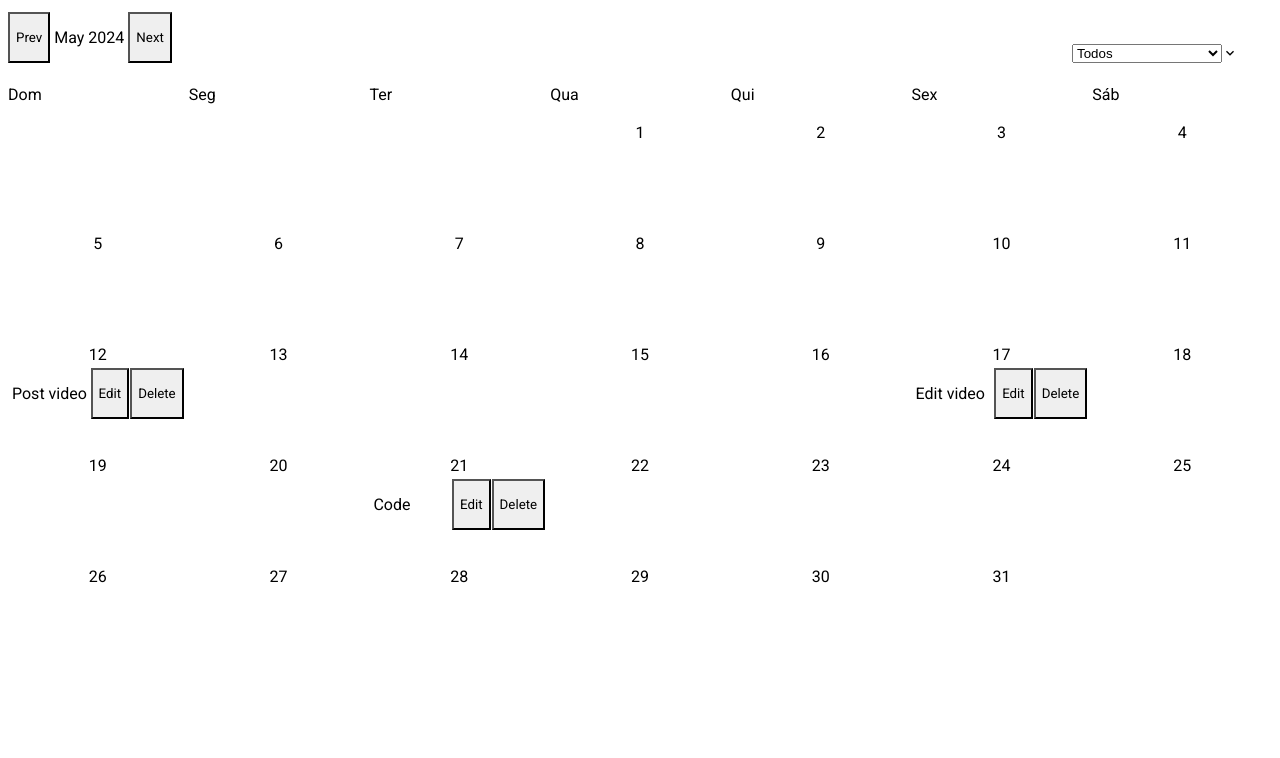
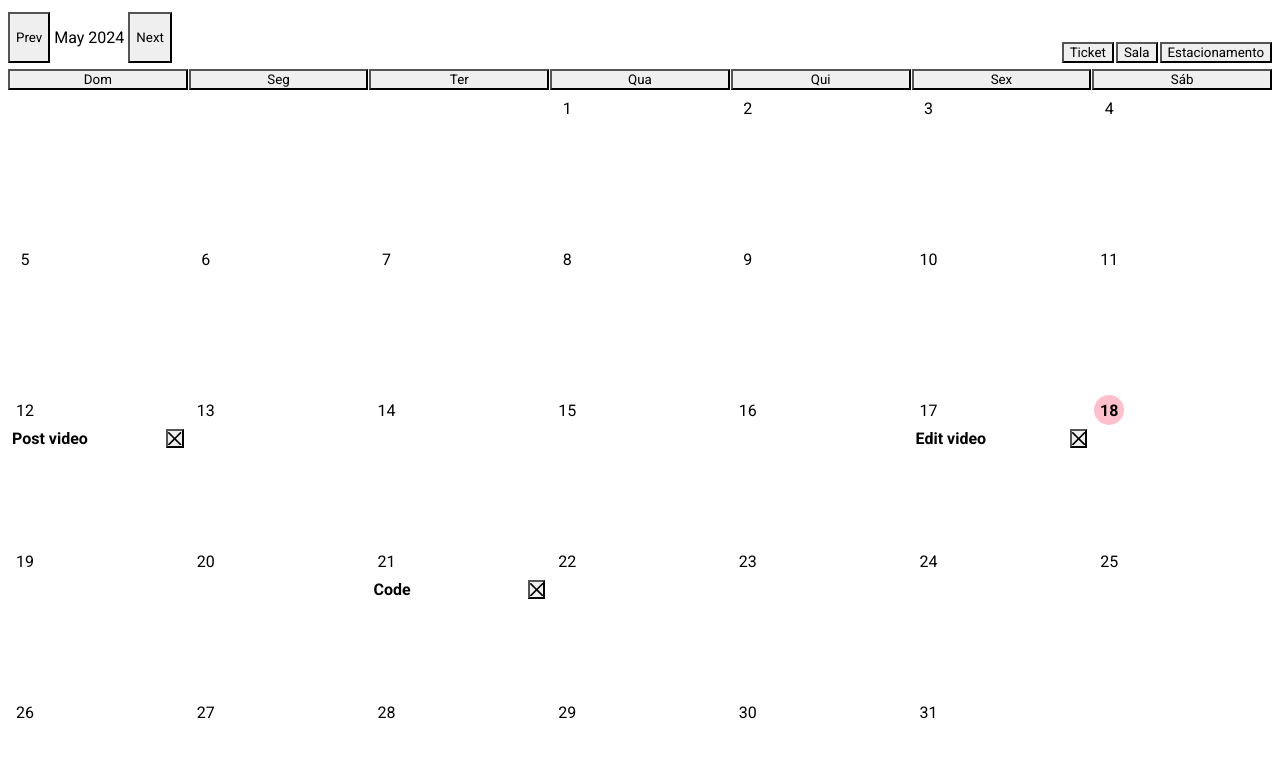
Before and after one commit to rojasmart/event-calendar, a React (Vite) app: page / in a window 1280 px wide. Shown: the top 758 px of the page. Built offline with nearby package versions, Linux system fonts and the light colour scheme; the HTML template or start-up script is replaced by a standard one.

Commit message:
--add new style~

```diff
--- a/src/EventCalendar.jsx
+++ b/src/EventCalendar.jsx
@@ -37,7 +37,11 @@ import {
   FormLabel,
   Input,
   Select,
+  IconButton,
+  HStack,
 } from "@chakra-ui/react";
+
+import { CloseIcon } from "@chakra-ui/icons";
 
 const WEEKDAYS = ["Dom", "Seg", "Ter", "Qua", "Qui", "Sex", "Sáb"];
 const EVENT_CATEGORIES = ["Ticket", "Sala", "Estacionamento"];
@@ -163,19 +167,21 @@ const EventCalendar = () => {
             </Text>
             <Button onClick={goToNextMonth}>Next</Button>
           </ButtonGroup>
-          <Select
-            cursor={"pointer"}
-            maxW={"200px"}
-            placeholder="Todos"
-            value={selectedCategory}
-            onChange={(e) => setSelectedCategory(e.target.value)}
-          >
+          <HStack spacing={2}>
             {EVENT_CATEGORIES.map((category) => (
-              <option key={category} value={category}>
+              <Button
+                key={category}
+                backgroundColor={CATEGORY_COLORS[category]}
+                // Assuming you want white text
+
+                variant="solid"
+                onClick={() => setSelectedCategory(category)}
+                isActive={selectedCategory === category}
+              >
                 {category}
-              </option>
+              </Button>
             ))}
-          </Select>
+          </HStack>
         </Flex>
       </Container>
       <Modal isOpen={isOpen} onClose={onClose}>
@@ -194,6 +200,7 @@ const EventCalendar = () => {
             <FormControl mt={4}>
               <FormLabel>Categoria Evento</FormLabel>
               <Select
+                cursor={"pointer"}
                 placeholder="Seleccione Categoria"
                 value={newEventCategory}
                 onChange={(e) => setNewEventCategory(e.target.value)}
@@ -248,16 +255,20 @@ const EventCalendar = () => {
           </ModalFooter>
         </ModalContent>
       </Modal>
+
       <Grid mt={6} templateColumns="repeat(7, 1fr)" gap={1}>
         {WEEKDAYS.map((day) => {
-          return <Text key={day}>{day}</Text>;
+          return (
+            <Button backgroundColor={"gray.100"} key={day}>
+              {day}
+            </Button>
+          );
         })}
 
         {Array.from({ length: startingDayIndex }).map((_, index) => {
           return (
             <Box
               key={`empty-${index}`}
-              border="1px"
               borderRadius="md"
               p={2}
               textAlign="center"
@@ -276,19 +287,32 @@ const EventCalendar = () => {
               key={index}
               border="1px"
               borderRadius="md"
+              borderColor={"gray.200"}
               p={2}
               textAlign="center"
-              bg={isToday(day) ? "red.200" : undefined}
-              color={isToday(day) ? "gray.900" : undefined}
               onClick={() => {
                 setSelectedDate(day);
+
                 handleBoxClick();
               }}
               cursor={"pointer"}
               _hover={{ bg: "gray.100" }}
-              minH="110px"
+              minH="150px"
             >
-              {format(day, "d")}
+              <Box
+                width="30px"
+                height="30px"
+                borderRadius="50%"
+                display="flex"
+                fontSize="sm"
+                fontWeight={isToday(day) ? "bold" : "normal"}
+                alignItems="center"
+                justifyContent="center"
+                borderColor={isToday(day) ? "white" : "gray.100"}
+                backgroundColor={isToday(day) ? "pink" : "gray.100"}
+              >
+                {format(day, "d")}
+              </Box>
 
               {todaysEvents
                 .filter(
@@ -306,29 +330,28 @@ const EventCalendar = () => {
                       justifyContent={"space-between"}
                       p={2}
                       mt={2}
+                      onClick={(e) => {
+                        e.stopPropagation();
+
+                        handleEdit(event);
+                      }}
                     >
-                      <Text fontSize={"sm"}>{event.title}</Text>
+                      <Text as={"b"} fontSize={"sm"}>
+                        {event.title}
+                      </Text>
+
                       <Box display={"flex"} gap={1}>
-                        <Button
+                        <IconButton
                           size="xs"
-                          colorScheme="blue"
+                          colorScheme="red"
+                          aria-label="Search database"
+                          icon={<CloseIcon />}
                           onClick={(e) => {
                             e.stopPropagation(); // Prevent the box click event from firing
-                            handleEdit(event);
-                          }}
-                        >
-                          Edit
-                        </Button>
-                        <Button
-                          size="xs"
-                          colorScheme="red"
-                          onClick={(e) => {
-                            e.stopPropagation(); // Prevent the box click event from firing
+
                             handleDelete(event);
                           }}
-                        >
-                          Delete
-                        </Button>
+                        />
                       </Box>
                     </Box>
                   );
```
